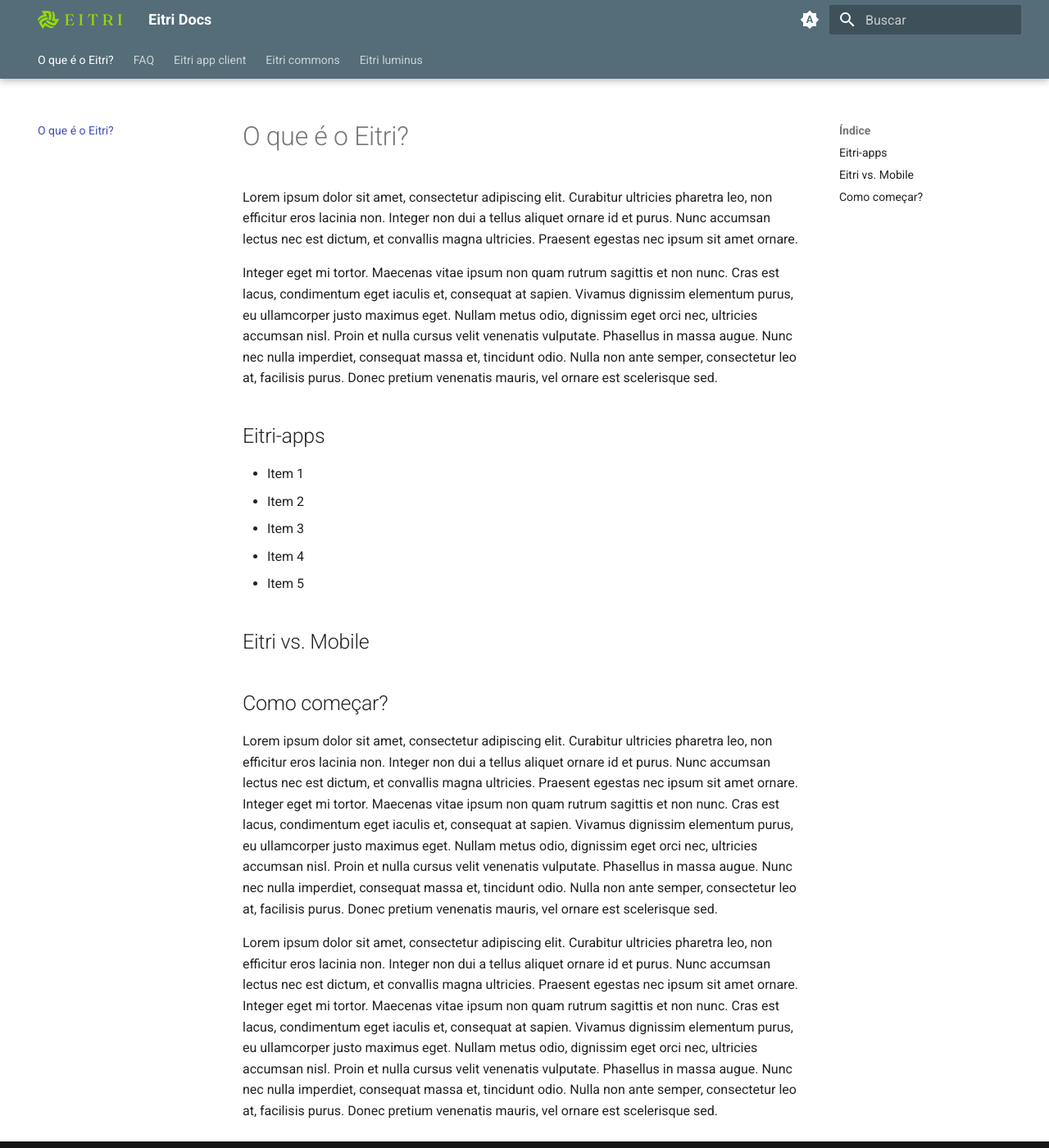
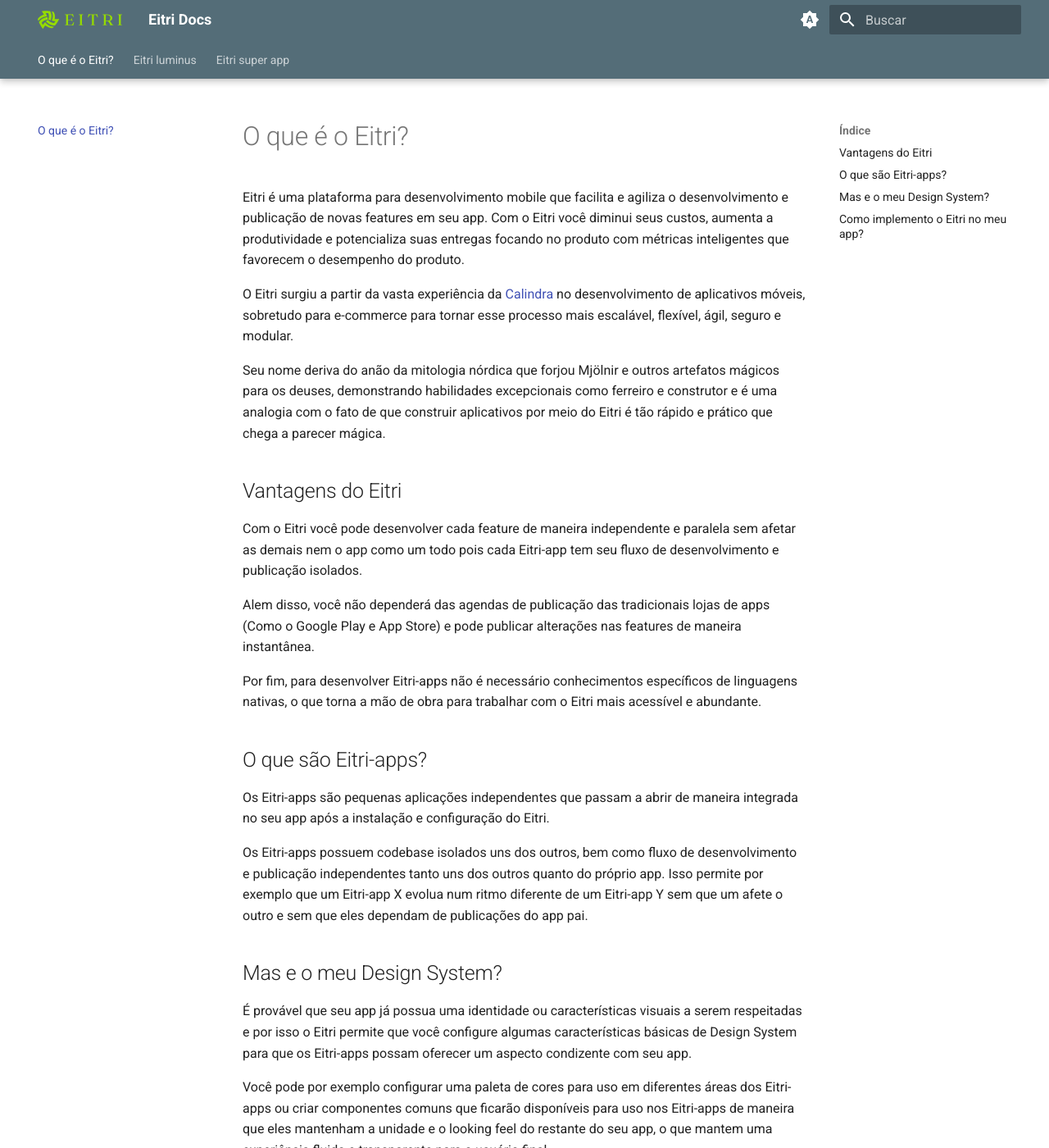
Before and after one commit to Calindra/eitri-docs, an MkDocs documentation site: the page built from docs/index.md, in a window 1280 px wide and 1400 px high. Shown: the whole window at 82% size. Built offline with MkDocs 1.6.1 and Material for MkDocs 9.7.7, drawn with Linux system fonts in a browser that asks for light colours; some of the changed text lies outside the part shown.

Commit message:
New structure

```diff
--- a/docs/index.md
+++ b/docs/index.md
@@ -5,27 +5,36 @@
 
 # O que é o Eitri?
 
+Eitri é uma plataforma para desenvolvimento mobile que facilita e agiliza o desenvolvimento e publicação de novas features em seu app. Com o Eitri você diminui seus custos, aumenta a produtividade e potencializa suas entregas focando no produto com métricas inteligentes que favorecem o desempenho do produto.
 
-Lorem ipsum dolor sit amet, consectetur adipiscing elit. Curabitur ultricies pharetra leo, non efficitur eros lacinia non. Integer non dui a tellus aliquet ornare id et purus. Nunc accumsan lectus nec est dictum, et convallis magna ultricies. Praesent egestas nec ipsum sit amet ornare.
+O Eitri surgiu a partir da vasta experiência da [Calindra](https://calindra.com.br) no desenvolvimento de aplicativos móveis, sobretudo para e-commerce para tornar esse processo mais escalável, flexível, ágil, seguro e modular.
 
-Integer eget mi tortor. Maecenas vitae ipsum non quam rutrum sagittis et non nunc. Cras est lacus, condimentum eget iaculis et, consequat at sapien. Vivamus dignissim elementum purus, eu ullamcorper justo maximus eget. Nullam metus odio, dignissim eget orci nec, ultricies accumsan nisl. Proin et nulla cursus velit venenatis vulputate. Phasellus in massa augue. Nunc nec nulla imperdiet, consequat massa et, tincidunt odio. Nulla non ante semper, consectetur leo at, facilisis purus. Donec pretium venenatis mauris, vel ornare est scelerisque sed.
+Seu nome deriva do anão da mitologia nórdica que forjou Mjölnir e outros artefatos mágicos para os deuses, demonstrando habilidades excepcionais como ferreiro e construtor e é uma analogia com o fato de que construir aplicativos por meio do Eitri é tão rápido e prático que chega a parecer mágica.
 
 
-## Eitri-apps
+## Vantagens do Eitri
 
-* Item 1
-* Item 2
-* Item 3
-* Item 4
-* Item 5
+Com o Eitri você pode desenvolver cada feature de maneira independente e paralela sem afetar as demais nem o app como um todo pois cada Eitri-app tem seu fluxo de desenvolvimento e publicação isolados.
 
-## Eitri vs. Mobile
+Alem disso, você não dependerá das agendas de publicação das tradicionais lojas de apps (Como o Google Play e App Store) e pode publicar alterações nas features de maneira instantânea.
+
+Por fim, para desenvolver Eitri-apps não é necessário conhecimentos específicos de linguagens nativas, o que torna a mão de obra para trabalhar com o Eitri mais acessível e abundante.
+
+## O que são Eitri-apps?
+
+Os Eitri-apps são pequenas aplicações independentes que passam a abrir de maneira integrada no seu app após a instalação e configuração do Eitri.
+
+Os Eitri-apps possuem codebase isolados uns dos outros, bem como fluxo de desenvolvimento e publicação independentes tanto uns dos outros quanto do próprio app. Isso permite por exemplo que um Eitri-app X evolua num ritmo diferente de um Eitri-app Y sem que um afete o outro e sem que eles dependam de publicações do app pai.
+
+## Mas e o meu Design System?
+
+É provável que seu app já possua uma identidade ou características visuais a serem respeitadas e por isso o Eitri permite que você configure algumas características básicas de Design System para que os Eitri-apps possam oferecer um aspecto condizente com seu app.
+
+Você pode por exemplo configurar uma paleta de cores para uso em diferentes áreas dos Eitri-apps ou criar componentes comuns que ficarão disponíveis para uso nos Eitri-apps de maneira que eles mantenham a unidade e o looking feel do restante do seu app, o que mantem uma experiência fluida e transparente para o usuário final.
+
+Uma vez configurado o DS de seu app para o Eitri todos os Eitri-apps desenvolvidos para ele já nascerão e serão desenvolvidos respeitando as diretrizes visuais definidas, garantindo uniformidade entre diferentes times e produtos.
 
 
-## Como começar?
+## Como implemento o Eitri no meu app?
 
-
-Lorem ipsum dolor sit amet, consectetur adipiscing elit. Curabitur ultricies pharetra leo, non efficitur eros lacinia non. Integer non dui a tellus aliquet ornare id et purus. Nunc accumsan lectus nec est dictum, et convallis magna ultricies. Praesent egestas nec ipsum sit amet ornare. Integer eget mi tortor. Maecenas vitae ipsum non quam rutrum sagittis et non nunc. Cras est lacus, condimentum eget iaculis et, consequat at sapien. Vivamus dignissim elementum purus, eu ullamcorper justo maximus eget. Nullam metus odio, dignissim eget orci nec, ultricies accumsan nisl. Proin et nulla cursus velit venenatis vulputate. Phasellus in massa augue. Nunc nec nulla imperdiet, consequat massa et, tincidunt odio. Nulla non ante semper, consectetur leo at, facilisis purus. Donec pretium venenatis mauris, vel ornare est scelerisque sed.
-
-
-Lorem ipsum dolor sit amet, consectetur adipiscing elit. Curabitur ultricies pharetra leo, non efficitur eros lacinia non. Integer non dui a tellus aliquet ornare id et purus. Nunc accumsan lectus nec est dictum, et convallis magna ultricies. Praesent egestas nec ipsum sit amet ornare. Integer eget mi tortor. Maecenas vitae ipsum non quam rutrum sagittis et non nunc. Cras est lacus, condimentum eget iaculis et, consequat at sapien. Vivamus dignissim elementum purus, eu ullamcorper justo maximus eget. Nullam metus odio, dignissim eget orci nec, ultricies accumsan nisl. Proin et nulla cursus velit venenatis vulputate. Phasellus in massa augue. Nunc nec nulla imperdiet, consequat massa et, tincidunt odio. Nulla non ante semper, consectetur leo at, facilisis purus. Donec pretium venenatis mauris, vel ornare est scelerisque sed.
+Para implementar o Eitri em seu app temos uma documentação específica que você pode conferir [aqui](#).
```
Also changed, not shown: docs/FAQ/index.md (deleted, +0 -23 lines), docs/eitri-app-client/anteriores/1.0.0.md (deleted, +0 -3 lines), docs/eitri-app-client/anteriores/1.1.0.md (deleted, +0 -3 lines), docs/eitri-app-client/anteriores/2.0.0.md (deleted, +0 -3 lines), docs/eitri-app-client/index.md (deleted, +0 -3 lines), docs/eitri-commons/index.md (deleted, +0 -1 lines), docs/eitri-luminus/anteriores/1.0.0.md (deleted, +0 -3 lines), docs/eitri-luminus/anteriores/1.1.0.md (deleted, +0 -3 lines), docs/eitri-luminus/index.md (+7 -1 lines), docs/eitri-super-app/2.1.0.md (added, +13 -0 lines), docs/eitri-super-app/index.md (added, +7 -0 lines), docs/eitri-super-app/anteriores/1.0.0.md (added), docs/eitri-super-app/anteriores/2.0.0.md (added).
